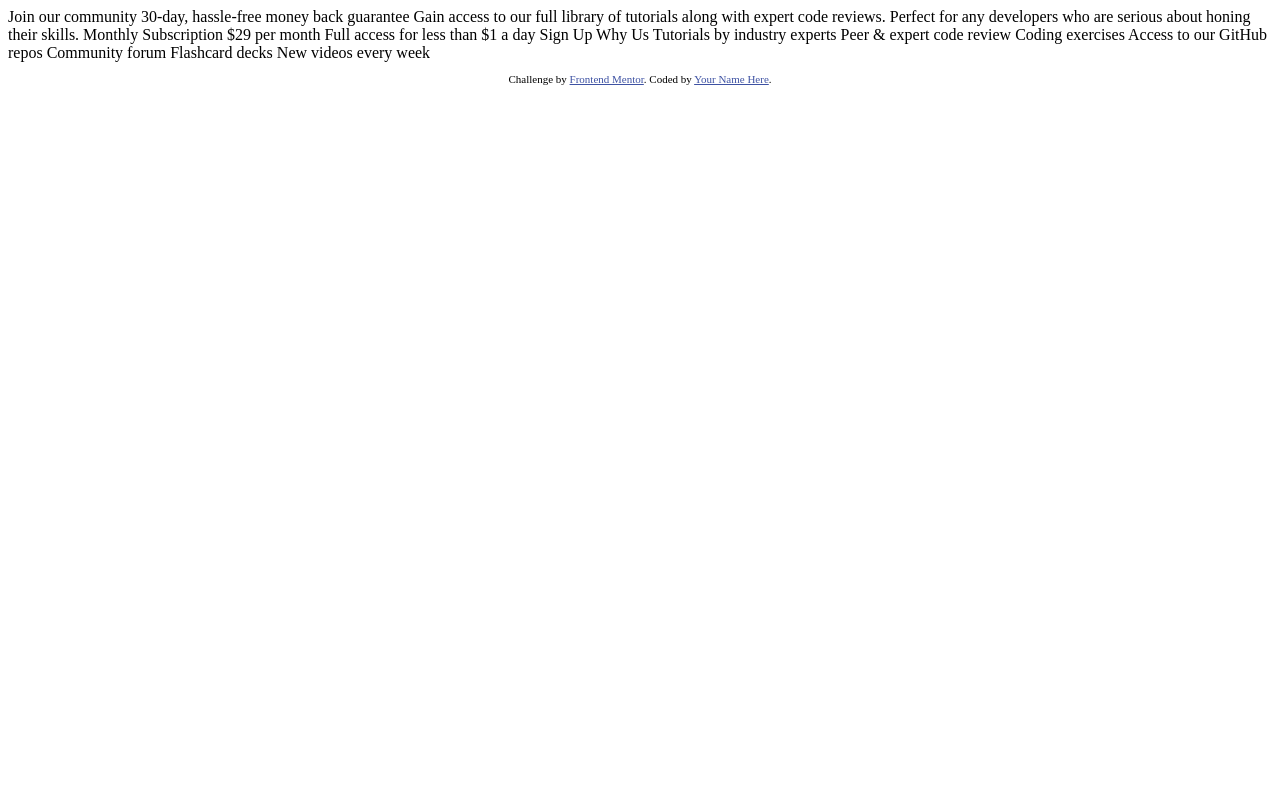
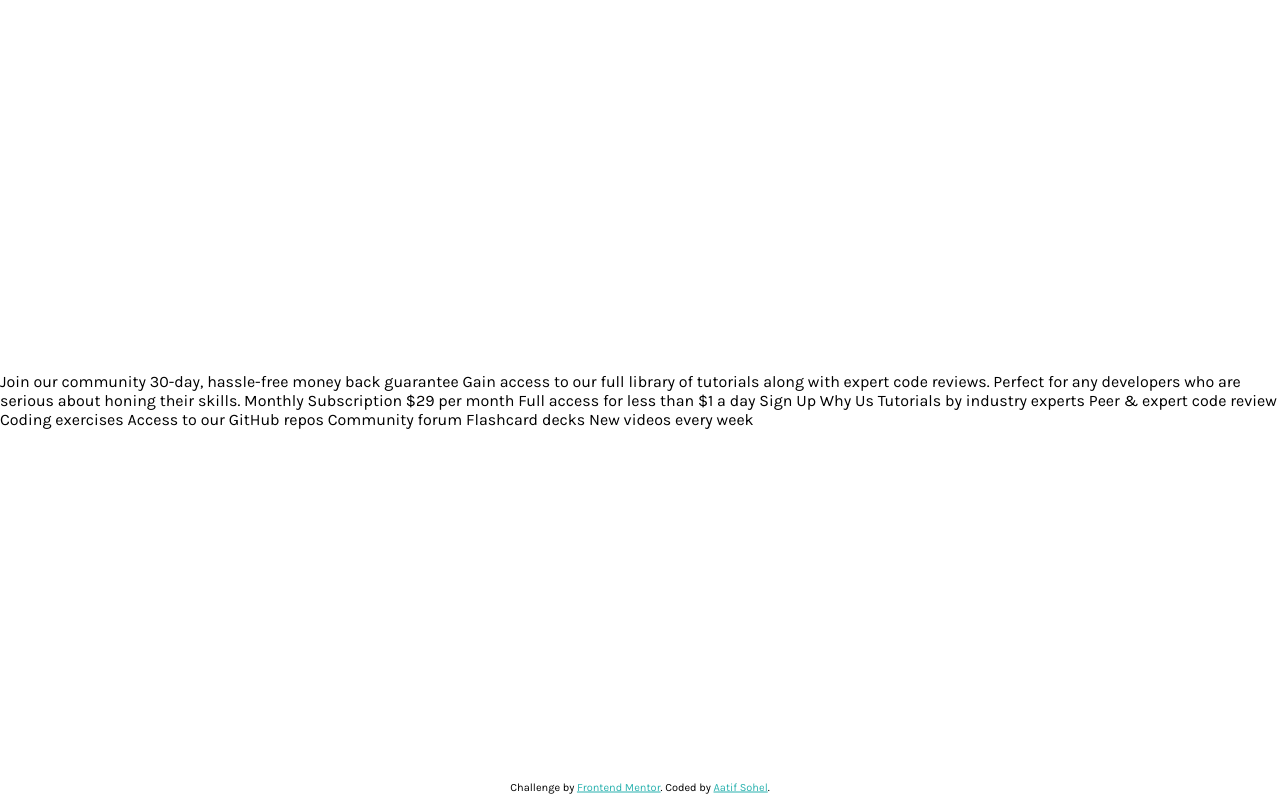
Before and after one commit to aatifsohel/fe-single-price-grid-component, a plain HTML site: page index.html in a window 1280 px wide. Drawn offline with Linux system fonts and the light colour scheme.

Commit message:
add styles file and google fonts

```diff
--- a/index.html
+++ b/index.html
@@ -1,49 +1,38 @@
 <!DOCTYPE html>
 <html lang="en">
   <head>
-  <meta charset="UTF-8">
-  <meta name="viewport" content="width=device-width, initial-scale=1.0"> <!-- displays site properly based on user's device -->
+    <meta charset="UTF-8" />
+    <meta name="viewport" content="width=device-width, initial-scale=1.0" />
+    <!-- displays site properly based on user's device -->
 
-  <link rel="icon" type="image/png" sizes="32x32" href="./images/favicon-32x32.png">
+    <link
+      rel="icon"
+      type="image/png"
+      sizes="32x32"
+      href="./images/favicon-32x32.png"
+    />
+    <link rel="stylesheet" href="styles.css" />
 
     <title>Frontend Mentor | Single Price Grid Component</title>
 
     <!-- Feel free to remove these styles or customise in your own stylesheet 👍 -->
-  <style>
-    .attribution { font-size: 11px; text-align: center; }
-    .attribution a { color: hsl(228, 45%, 44%); }
-  </style>
+    <style></style>
   </head>
   <body>
-  Join our community
-
-  30-day, hassle-free money back guarantee
-
-  Gain access to our full library of tutorials along with expert code reviews.
-  Perfect for any developers who are serious about honing their skills.
-
-  Monthly Subscription
-
-  &dollar;29 per month
-
-  Full access for less than &dollar;1 a day
-
-  Sign Up
-
-  Why Us
-
-  Tutorials by industry experts
-  Peer &amp; expert code review
-  Coding exercises
-  Access to our GitHub repos
-  Community forum
-  Flashcard decks
+    Join our community 30-day, hassle-free money back guarantee Gain access to
+    our full library of tutorials along with expert code reviews. Perfect for
+    any developers who are serious about honing their skills. Monthly
+    Subscription &dollar;29 per month Full access for less than &dollar;1 a day
+    Sign Up Why Us Tutorials by industry experts Peer &amp; expert code review
+    Coding exercises Access to our GitHub repos Community forum Flashcard decks
     New videos every week
 
-  <footer>
+    <footer class="footer">
       <p class="attribution">
-      Challenge by <a href="https://www.frontendmentor.io?ref=challenge" target="_blank">Frontend Mentor</a>.
-      Coded by <a href="#">Your Name Here</a>.
+        Challenge by
+        <a href="https://www.frontendmentor.io?ref=challenge" target="_blank"
+          >Frontend Mentor</a
+        >. Coded by <a href="https://twitter.com/@aatifsohel">Aatif Sohel</a>.
       </p>
     </footer>
   </body>
--- /dev/null
+++ b/styles.css
@@ -0,0 +1,40 @@
+@import url("https://fonts.googleapis.com/css2?family=Karla:wght@400;700&display=swap");
+
+* {
+  padding: 0;
+  margin: 0;
+  box-sizing: border-box;
+}
+
+html {
+  font-size: 62.5%;
+}
+
+body {
+  min-height: 100vh;
+  font-family: "Karla", sans-serif;
+  font-size: 1.6rem;
+
+  display: grid;
+  place-content: center;
+}
+
+.temp-color {
+  color: hsl(71, 73%, 54%);
+  color: hsl(179, 62%, 43%);
+  color: hsl(204, 43%, 93%);
+  color: hsl(218, 22%, 67%);
+}
+
+.attribution {
+  font-size: 11px;
+  text-align: center;
+
+  position: absolute;
+  bottom: 0;
+  left: 50%;
+  transform: translate(-50%, -50%);
+}
+.attribution a {
+  color: hsl(179, 62%, 43%);
+}
```
Lines whose indentation alone changed are shown as unchanged.
